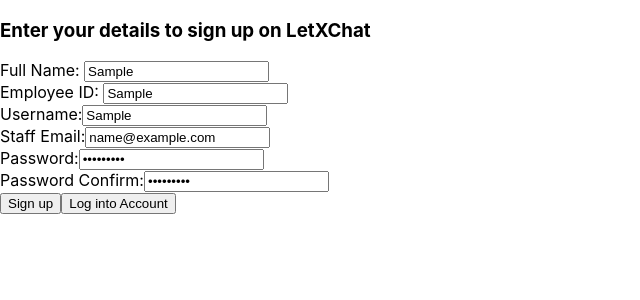
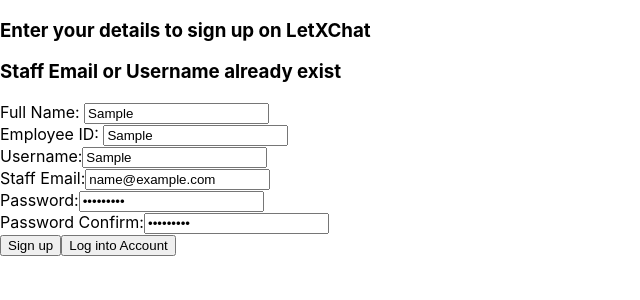
Before and after one commit to asiedusolo/LetXChat, a React (Create React App) app in the folder client/: page /register in a window 1280 px wide. Both pictures are taken after typing "Sample", "Sample", "Sample", "name@example.com", "Sample123", "Sample123" into the empty fields and a click on the button "Sign up". Shown: the top 300 px of the page, without its empty margins (0-640 px from the left). Built offline with nearby package versions, Linux system fonts and the light colour scheme; no server answers.

Commit message:
adding modals to registration page as well

```diff
--- /dev/null
+++ b/client/src/pages/register/Modal.js
@@ -0,0 +1,15 @@
+import React, {useEffect} from 'react';
+
+const Modal = ({ isValidUser, hideModal }) => {
+
+    useEffect(() => {
+        setTimeout(() => {
+            hideModal()
+        }, 3000)
+    }, [])
+    return <div>
+        <h3>{isValidUser ? 'New user created successfully' : 'Staff Email or Username already exist'}</h3>
+  </div>;
+};
+
+export default Modal
--- a/client/src/pages/register/register.js
+++ b/client/src/pages/register/register.js
@@ -1,6 +1,7 @@
-import React, { useRef } from "react";
+import React, { useRef, useState } from "react";
 import axios from "axios";
 import { useHistory } from "react-router";
+import Modal from "./Modal";
 
 const Register = () => {
   const fullNameRef = useRef(null);
@@ -10,6 +11,9 @@
   const passwordRef = useRef(null);
   const passwordConfirmRef = useRef(null);
   const history = useHistory();
+
+  const [isValidUser, setIsValidUser] = useState();
+  const [showModal, setShowModal] = useState(false);
 
   const handleSubmit = async (e) => {
     e.preventDefault();
@@ -24,21 +28,29 @@
         password: passwordRef.current.value,
       };
       try {
-        await axios.post(
-          "http://localhost:5000/api/auth/register",
-          newUser
-        );
+        await axios.post("http://localhost:5000/api/auth/register", newUser);
         // alert(JSON.stringify(newUser));
+        setIsValidUser(true);
+        setShowModal(true)
         history.push("/login");
       } catch (error) {
+        setIsValidUser(false);
+        setShowModal(true)
         console.log(error);
       }
     }
+  };
+
+  const hideModal = () => {
+    setShowModal(false);
   };
   return (
     <div>
       <div>
         <h3>Enter your details to sign up on LetXChat</h3>
+      </div>
+      <div>
+        {showModal && <Modal isValidUser={isValidUser} hideModal={hideModal} />}
       </div>
       <div>
         <form onSubmit={handleSubmit}>
```
Also changed, not shown: 1 other file (tests, documents, lock files or other folders).
